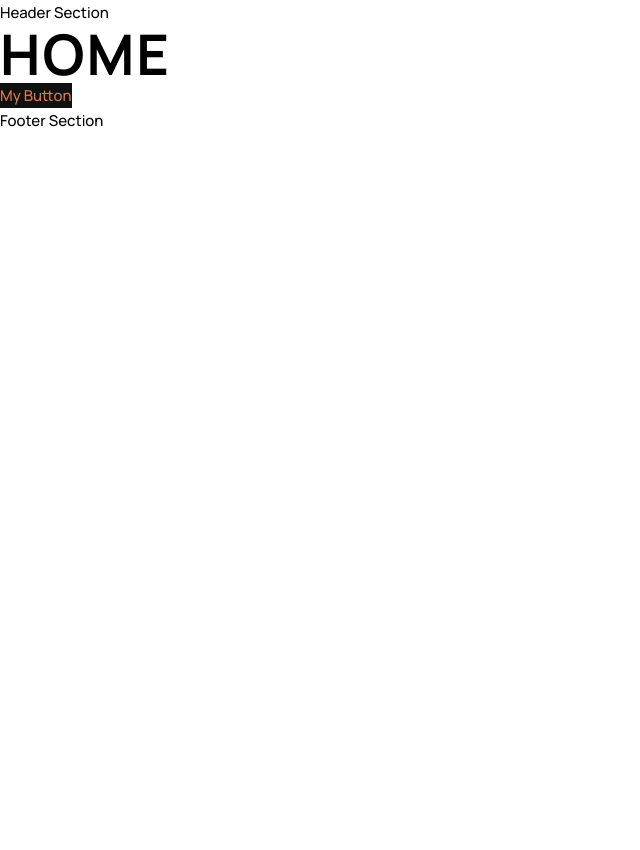
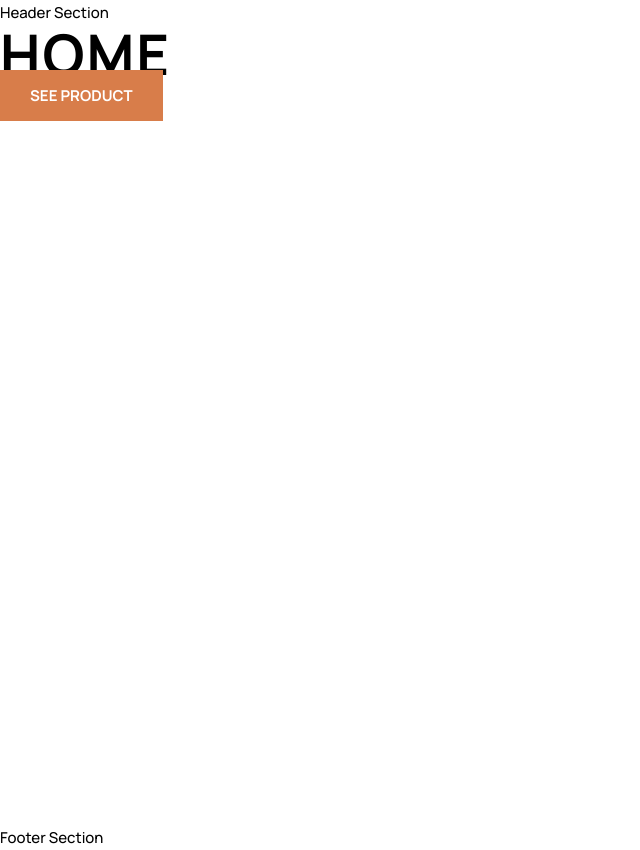
Before and after one commit to FaNi-Coding/e-commerce, a Next.js app: page / in a window 1280 px wide. Shown: the whole page, without its empty margins (0-640 px from the left). Before the commit the page ends 800 px from the top, so only its background shows below. Built offline with nearby package versions, Linux system fonts and the light colour scheme.

Commit message:
created button component with global styles

```diff
--- a/app/globals.css
+++ b/app/globals.css
@@ -66,6 +66,18 @@
   }
 }
 
+@layer components {
+  .btn-primary {
+    @apply py-6 px-12 text-white font-bold bg-primary w-40;
+  }
+  .btn-secondary {
+    @apply py-6 px-12 text-black bg-white font-bold border-black border w-40;
+  }
+  .btn-tertiary {
+    @apply py-6 px-12 text-black bg-white font-bold flex items-center justify-center gap-x-3 w-40;
+  }
+}
+
 /**
  * Global styles
  */
@@ -80,10 +92,7 @@ html {
   box-sizing: border-box;
 }
 
-/* Remove default margin */
 * {
-  margin: 0;
-  padding: 0;
   font: inherit;
 }
 
@@ -109,6 +118,10 @@ body {
   text-rendering: optimizeSpeed;
 }
 
+main {
+  height: 100%;
+}
+
 /* A elements that don't have a class get default styles */
 a {
   color: inherit; /* blue colors for links too */
--- a/app/layout.tsx
+++ b/app/layout.tsx
@@ -1,29 +1,27 @@
-import { Manrope } from 'next/font/google'
+import { Manrope } from 'next/font/google';
 
-import './globals.css'
+import './globals.css';
 
-const manrope = Manrope({ subsets: ['latin'] })
+const manrope = Manrope({ subsets: ['latin'] });
 
 export const metadata = {
   title: 'E-commerce 2.0',
   description:
     'E-commerce 2.0 is a demo e-commerce site built with Next.js and TypeScript.',
-}
+};
 
 export default function RootLayout({
   children,
 }: {
-  children: React.ReactNode
+  children: React.ReactNode;
 }) {
   return (
     <html lang='en'>
       <body className={manrope.className}>
         <header>Header Section</header>
-        <main>
-          <div>{children}</div>
-        </main>
+        <main>{children}</main>
         <footer>Footer Section</footer>
       </body>
     </html>
-  )
+  );
 }
--- a/app/page.tsx
+++ b/app/page.tsx
@@ -1,9 +1,9 @@
-import Button from '../components/Button/Button'
+import Button from '../components/Button/Button';
 export default function Home() {
   return (
-    <div>
+    <>
       <h1>Home</h1>
-      <Button />
-    </div>
-  )
+      <Button primary>SEE PRODUCT</Button>
+    </>
+  );
 }
--- a/components/Button/Button.tsx
+++ b/components/Button/Button.tsx
@@ -1,8 +1,28 @@
-import { FC } from 'react'
-import { ButtonStyles } from './styles'
+import { FC } from 'react';
+import Link from 'next/link';
+import { ButtonProps } from './buttonTypes';
 
-type Props = {}
-const Button: FC<Props> = ({}) => {
-  return <button className={ButtonStyles}>My Button</button>
-}
-export default Button
+const Button: FC<ButtonProps> = ({
+  primary,
+  secondary,
+  tertiary,
+  children,
+}) => {
+  return (
+    <Link
+      href='#'
+      className={
+        primary
+          ? 'btn-primary'
+          : secondary
+          ? 'btn-secondary'
+          : tertiary
+          ? 'btn-tertiary'
+          : ''
+      }
+    >
+      {children}
+    </Link>
+  );
+};
+export default Button;
--- /dev/null
+++ b/components/Button/buttonTypes.ts
@@ -0,0 +1,8 @@
+import { ReactNode } from 'react';
+
+export type ButtonProps = {
+  primary?: boolean;
+  secondary?: boolean;
+  tertiary?: boolean;
+  children?: ReactNode;
+};
--- a/components/Button/styles.ts
+++ /dev/null
@@ -1 +0,0 @@
-export const ButtonStyles: string = 'text-primary bg-secondary'
--- a/tailwind.config.js
+++ b/tailwind.config.js
@@ -23,7 +23,9 @@ module.exports = {
       fourthly: '#fbaf85',
       'snow-white': '#FAFAFA',
       error: '#CD2C2C',
+      white: '#FFFFFF',
+      black: '#000000',
     },
   },
   plugins: [],
-}
+};
```
Also changed, not shown: assets/icons/Chevron.tsx (added, +21 -0 lines).
